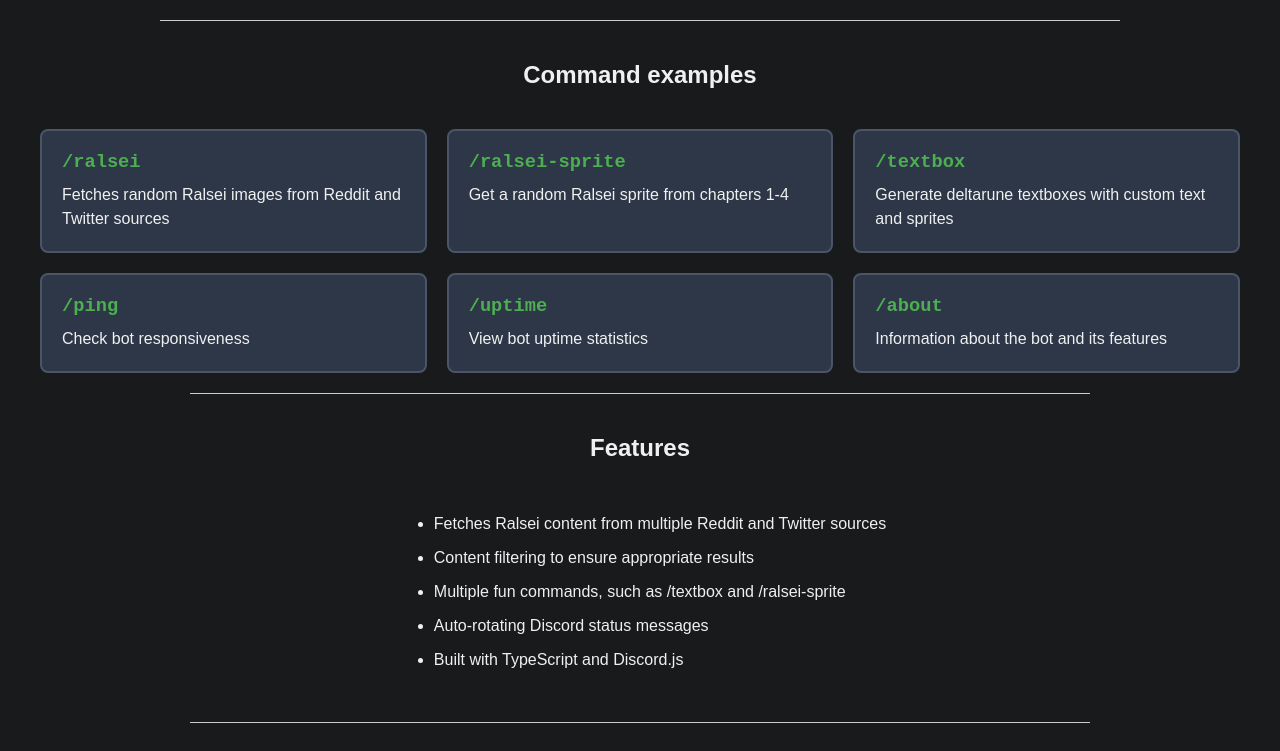
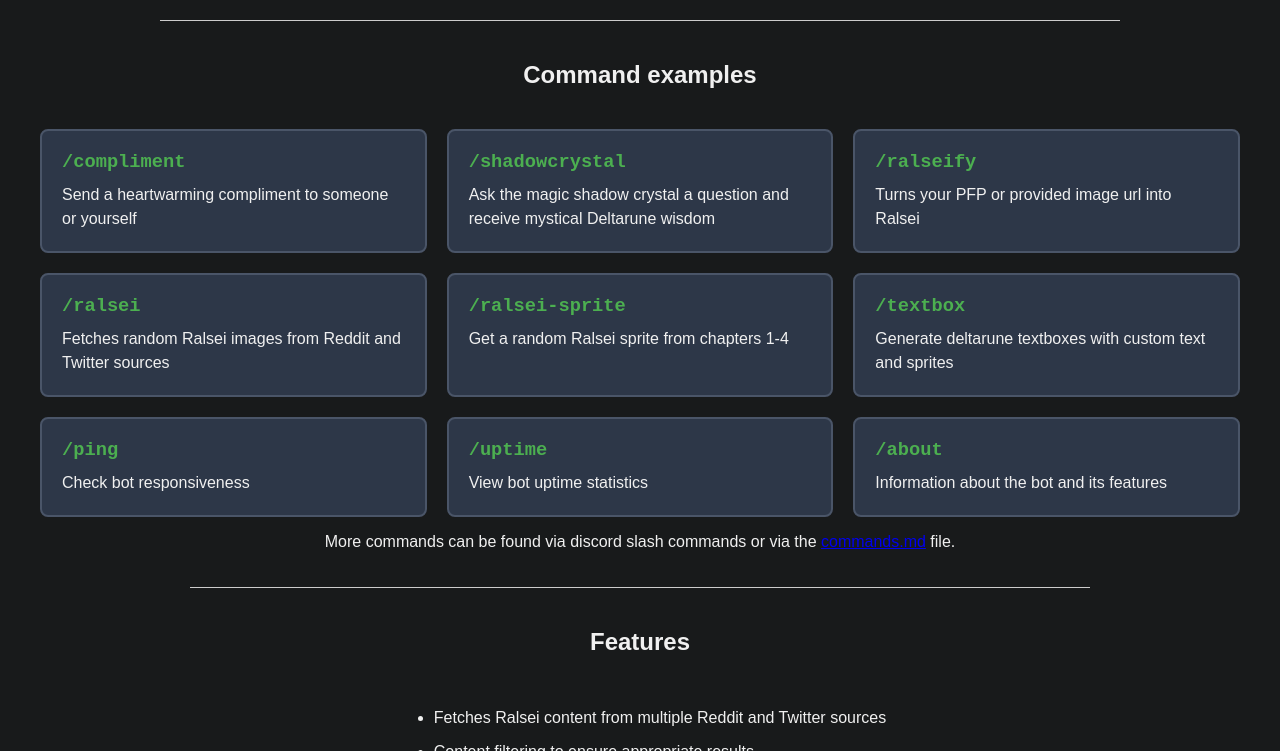
Before and after one commit to BananaJeanss/ralseibot, a website: page src/site/public/index.html in a window 1280 px wide. Shown: the part 600-1351 px from the top of the page. Drawn offline with Linux system fonts and the light colour scheme; no server answers; a web font is replaced by a local one.

Commit message:
feat: update command reference in documentation and add examples for new commands

```diff
--- a/src/site/public/index.html
+++ b/src/site/public/index.html
@@ -62,6 +62,21 @@
         <h2>Command examples</h2>
         <div class="commands-grid">
           <div class="command-card">
+            <h3>/compliment</h3>
+            <p>Send a heartwarming compliment to someone or yourself</p>
+          </div>
+          <div class="command-card">
+            <h3>/shadowcrystal</h3>
+            <p>
+              Ask the magic shadow crystal a question and receive mystical
+              Deltarune wisdom
+            </p>
+          </div>
+          <div class="command-card">
+            <h3>/ralseify</h3>
+            <p>Turns your PFP or provided image url into Ralsei</p>
+          </div>
+          <div class="command-card">
             <h3>/ralsei</h3>
             <p>Fetches random Ralsei images from Reddit and Twitter sources</p>
           </div>
@@ -86,6 +101,14 @@
             <p>Information about the bot and its features</p>
           </div>
         </div>
+        <p>
+          More commands can be found via discord slash commands or via the
+          <a
+            href="https://github.com/BananaJeanss/ralseibot/blob/main/commands.md"
+            >commands.md</a
+          >
+          file.
+        </p>
       </div>
       <hr />
       <div class="section">
```
Also changed, not shown: commands.md (added, +33 -0 lines).
